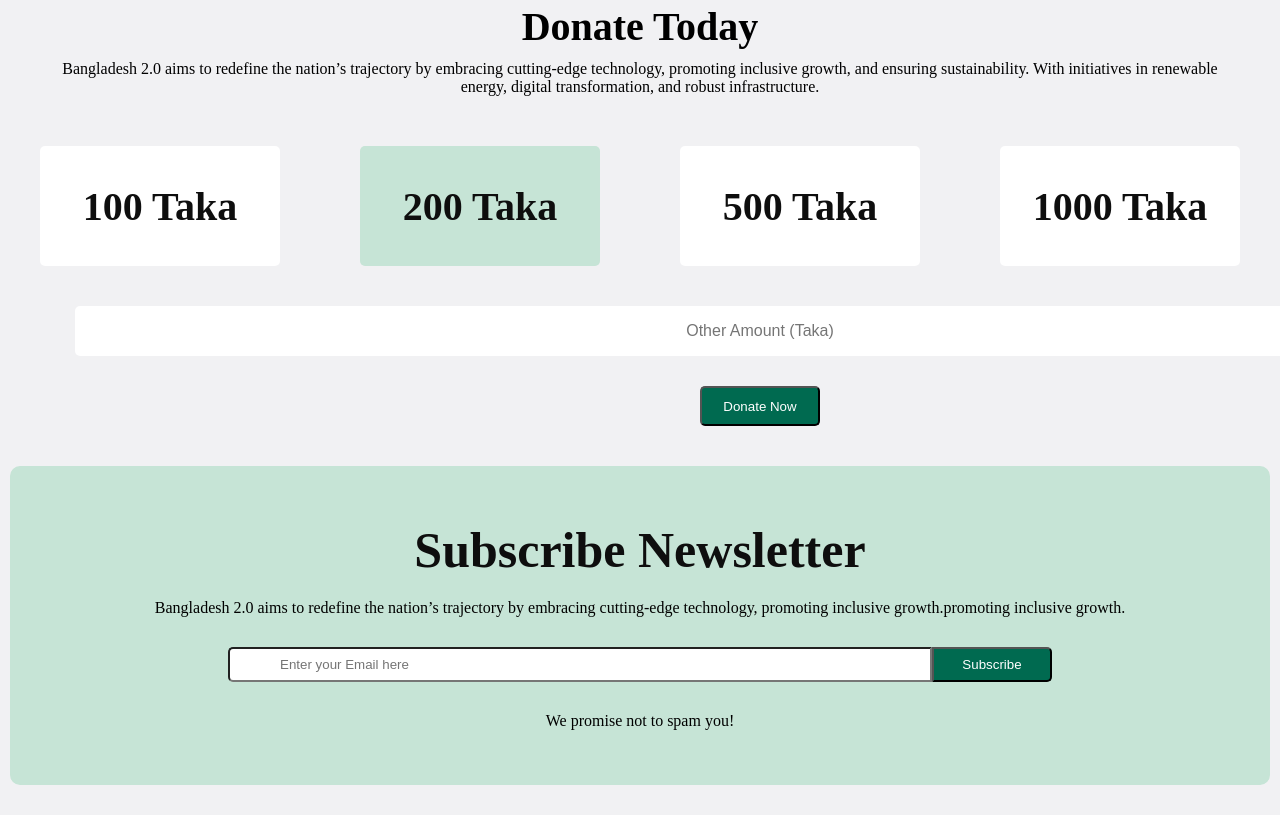
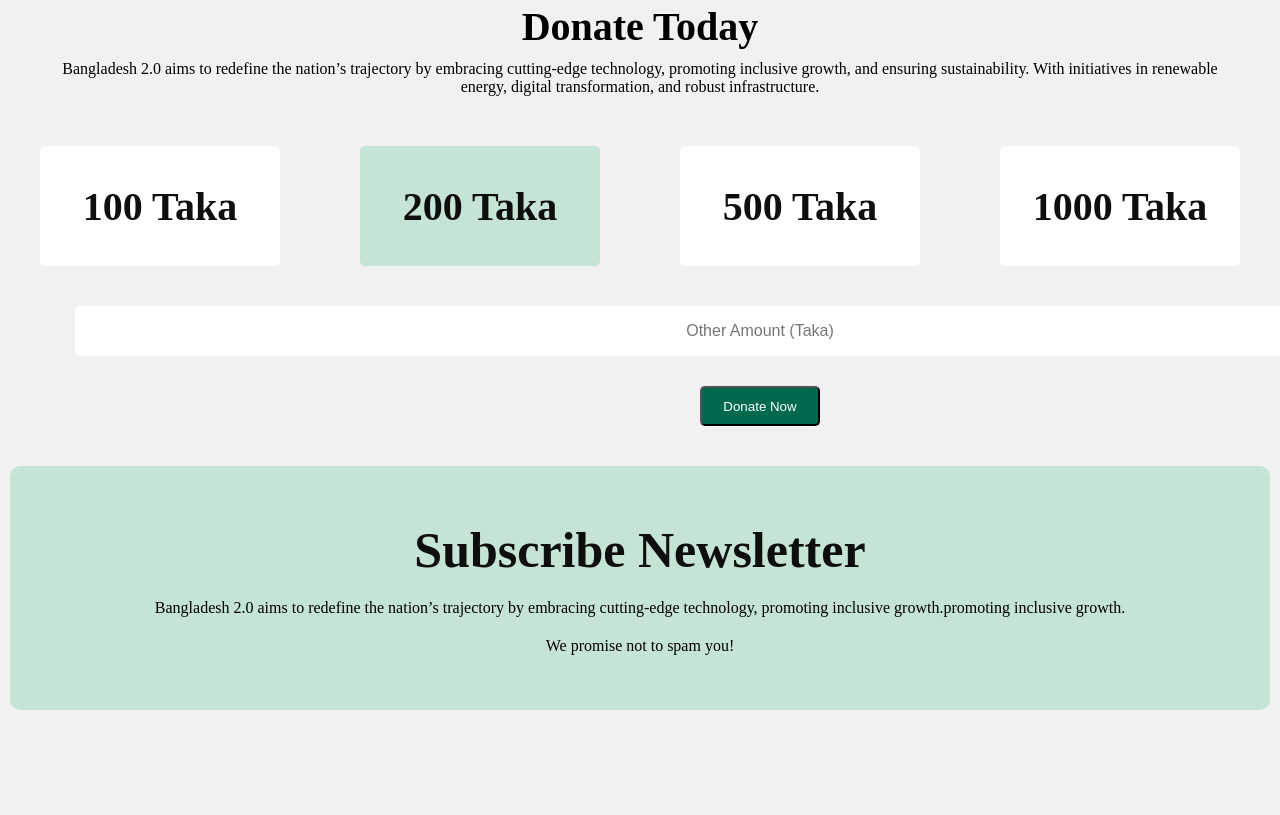
Before and after one commit to MdMasum23/1st-Assignment, a plain HTML site: page index.html in a window 1280 px wide. Shown: the part 2607-3422 px from the top of the page. After the commit the page ends 3347 px from the top, so only its background shows below. Drawn offline with Linux system fonts and the light colour scheme.

Commit message:
footer refector

```diff
--- a/index.html
+++ b/index.html
@@ -138,10 +138,6 @@
         <p class="sub-desc">
             Bangladesh 2.0 aims to redefine the nation’s trajectory by embracing cutting-edge technology, promoting inclusive growth.promoting inclusive growth.
         </p>
-        <div class="sub-input-box">
-            <input class="sub-input" type="text" placeholder="Enter your Email here">
-            <button class="sub-btn">Subscribe</button>
-        </div>
         <p class="promise">
             We promise not to spam you!
         </p>
```
